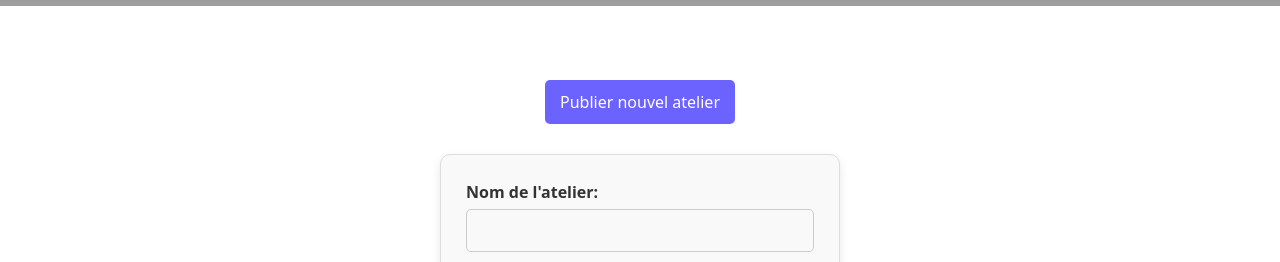
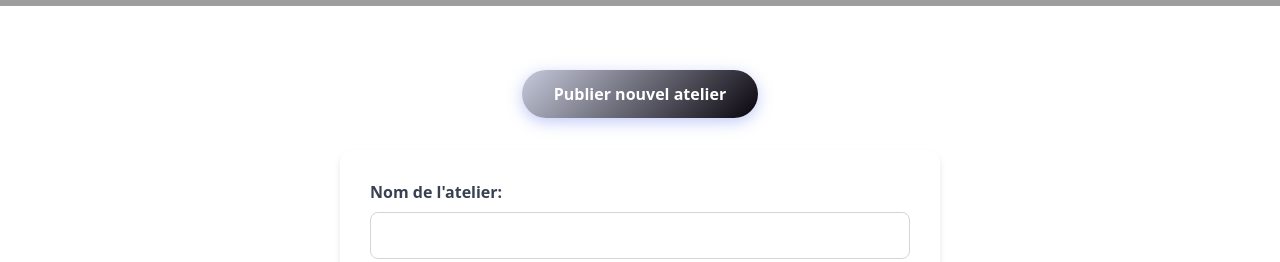
Before and after one commit to saidamst2003/Azuulfrent_new, an Angular app in the folder frent/: page /atelier in a window 1280 px wide. Both pictures are taken after a click on the button "Publier nouvel atelier". Shown: the part 538-800 px from the top of the page. Built offline with nearby package versions, Linux system fonts and the light colour scheme; no server answers; grey boxes are pictures that could not be loaded.

Commit message:
j'ai creer fonction  update atelier

```diff
--- a/frent/src/app/app.routes.ts
+++ b/frent/src/app/app.routes.ts
@@ -4,5 +4,6 @@ import { AtelierComponent } from './atelier/atelier';
 
 export const routes: Routes = [
   { path: '', component: Home },
-  { path: 'atelier', component: AtelierComponent }
+  { path: 'atelier', component: AtelierComponent } ,
+
 ];
--- a/frent/src/app/atelier/atelier.css
+++ b/frent/src/app/atelier/atelier.css
@@ -1,6 +1,3 @@
-
-
-
 body {
     font-family: 'Poppins', sans-serif;
     line-height: 1.6;
@@ -10,6 +7,7 @@ body {
     display: flex;
     flex-direction: column;
 }
+
 .hero-section {
     height: 60vh;
     background: linear-gradient(rgba(23, 21, 21, 0.504), rgba(0, 0, 0, 0)),
@@ -40,147 +38,65 @@ body {
     font-size: 1.2rem;
     margin-bottom: 2rem;
     opacity: 0.9;
-}.ateliers-container-elegant {
-    display: flex;
-    flex-wrap: wrap;
-    gap: 30px;
-    padding: 30px;
-    justify-content: center;
-    background-color: #f7f7f7;
 }
 
-.card-elegant {
-    background-color: #ffffff;
-    border-radius: 12px;
-    box-shadow: 0 6px 15px rgba(0, 0, 0, 0.1);
-    overflow: hidden;
-    width: 100%;
-    max-width: 340px;
-    transition: transform 0.3s ease, box-shadow 0.3s ease;
+.btn-new {
+    background: linear-gradient(135deg, #c6cadb 0%, #08040c 100%);
+    color: white;
+    padding: 12px 32px;
+    border: none;
+    border-radius: 25px;
+    font-size: 16px;
+    font-weight: 600;
+    cursor: pointer;
+    transition: all 0.3s ease;
+    box-shadow: 0 4px 15px rgba(102, 126, 234, 0.4);
+    margin-bottom: 2rem;
 }
 
-.card-elegant:hover {
-    transform: translateY(-8px);
-    box-shadow: 0 12px 25px rgba(0, 0, 0, 0.15);
+.btn-new:hover {
+    transform: translateY(-2px);
+    box-shadow: 0 6px 20px rgba(102, 126, 234, 0.6);
 }
 
-.card-image-placeholder {
-    width: 100%;
-    height: 180px;
-    background-color: #e0e0e0;
+.form-container {
+    max-width: 600px;
+    margin: 0 auto 3rem auto;
+    padding: 30px;
+    background: white;
+    border-radius: 12px;
+    box-shadow: 0 4px 6px rgba(0, 0, 0, 0.1);
 }
 
-.card-image-placeholder img {
-    width: 100%;
-    height: 100%;
-    object-fit: cover;
-    display: block;
+.form-group {
+    margin-bottom: 20px;
 }
 
-.card-content {
-    padding: 15px 20px 20px;
-    display: flex;
-    flex-direction: column;
+.form-group label {
+    display: block;
+    margin-bottom: 8px;
+    font-weight: 600;
+    color: #374151;
 }
 
-.card-category-elegant {
-    display: inline-block;
-    color: #4CAF50;
-    font-size: 0.85em;
-    font-weight: 600;
-    margin-bottom: 8px;
-    text-transform: uppercase;
-    letter-spacing: 0.5px;
-}
-
-.card-title-elegant {
-    font-size: 1.4em;
-    color: #333333;
-    margin: 0 0 10px 0;
-    line-height: 1.3;
-}
-
-.card-description-elegant {
-    color: #666666;
-    font-size: 0.95em;
-    line-height: 1.5;
-    margin-bottom: 20px;
-    flex-grow: 1;
-}
-
-.card-footer-elegant {
-    border-top: 1px solid #eeeeee;
-    padding-top: 15px;
-    display: flex;
-    justify-content: space-between;
-    font-size: 0.9em;
-    color: #888888;
-}
-
-.detail-date, .detail-time {
-    font-weight: 500;
-}
-
-/* Conteneur du formulaire */
-form {
-  width: 400px;
-  margin: 20px auto;
-  padding: 25px;
-  border: 1px solid #ddd;
-  border-radius: 10px;
-  background-color: #f9f9f9;
-  box-shadow: 0 4px 8px rgba(0,0,0,0.1);
-  display: flex;
-  flex-direction: column;
-  gap: 15px;
-}
-
-/* Style des labels */
-.form-group label {
-  display: block;
-  margin-bottom: 5px;
-  font-weight: bold;
-  color: #333;
-}
-
-/* Style des inputs et textarea */
 .form-group input,
 .form-group textarea {
-  width: 100%;
-  padding: 10px;
-  border-radius: 5px;
-  border: 1px solid #ccc;
-  font-size: 14px;
-  box-sizing: border-box;
+    width: 100%;
+    padding: 12px;
+    border: 1px solid #d1d5db;
+    border-radius: 8px;
+    font-size: 14px;
+    transition: border-color 0.3s ease;
 }
 
 .form-group input:focus,
 .form-group textarea:focus {
-  outline: none;
-  border-color: #6c63ff;
-  box-shadow: 0 0 5px rgba(108, 99, 255, 0.5);
+    outline: none;
+    border-color: #667eea;
+    box-shadow: 0 0 0 3px rgba(102, 126, 234, 0.1);
 }
 
-/* Bouton du formulaire */
-button[type="submit"],
-.btn-new {
-  padding: 10px 15px;
-  border: none;
-  border-radius: 5px;
-  background-color: #6c63ff;
-  color: white;
-  font-size: 16px;
-  cursor: pointer;
-  transition: background-color 0.3s;
+.form-group textarea {
+    min-height: 100px;
+    resize: vertical;
 }
-
-/* Hover sur bouton */
-button[type="submit"]:hover,
-.btn-new:hover {
-  background-color: #574fd6;
-}
-
-/* Centrer le bouton "Publier nouvel atelier" */
-.btn-new {
-  margin: 10px 0;
-}
--- a/frent/src/app/atelier/atelier.html
+++ b/frent/src/app/atelier/atelier.html
@@ -8,6 +8,7 @@
 
 
 <!-- creer un atelier -->
+
 <div style="text-align: center;">
   <button class="btn-new" (click)="showForm =!showForm">Publier nouvel atelier</button>
 </div>
@@ -37,32 +38,38 @@
       <label for="heure">Heure:</label>
       <input id="heure" name="heure" type="time" required formControlName="heure">
     </div>
-    <button type="submit">Publier Atelier</button>
 
+    <button *ngIf="!id" type="button" (click)="postAtelier()" class="btn btn-success">
+      Créer Atelier
+    </button>
+
+    <button *ngIf="id" type="button" (click)="updateAtelier()" class="btn btn-primary">
+      Mettre à jour Atelier
+    </button>
 </form>
 </div>
 
 
   <!-- afficher ateliers -->
- <div class="ateliers-container-elegant">
-  <div class="card-elegant" *ngFor="let atelier of ateliers">
 
-  <button class="absolute top-2 left-2 bg-white p-2 rounded-full shadow hover:bg-gray-200 transition">
+<div class="card-elegant relative" *ngFor="let atelier of ateliers">
+  <button (click)="onUpdateAtelier(atelier)" class="absolute top-2 left-2 bg-white p-2 rounded-full shadow hover:bg-gray-200" title="Modifier" >
     <i class="fas fa-edit text-gray-700"></i>
   </button>
 
+  <div class="card-image-placeholder">
+    <img [src]="atelier.image || 'assets/images/default-image.jpg'"alt="Atelier"  class="w-full h-48 object-cover rounded">
+  </div>
 
-    <div class="card-image-placeholder">
-    <img [src]="atelier.image || 'assets/images/default-image.jpg'" alt="Atelier" class="w-full h-48 object-cover rounded">
-    </div>
   <div class="card-content">
+
     <span class="card-category-elegant">{{ atelier.categorie }}</span>
     <h3 class="card-title-elegant">{{ atelier.nom }}</h3>
     <p class="card-description-elegant">{{ atelier.description }}</p>
+
     <div class="card-footer-elegant">
       <span class="detail-date">{{ atelier.date }}</span>
       <span class="detail-time">{{ atelier.heure }}</span>
     </div>
   </div>
 </div>
-</div>
--- a/frent/src/app/atelier/atelier.ts
+++ b/frent/src/app/atelier/atelier.ts
@@ -3,6 +3,7 @@ import { CommonModule } from '@angular/common';
 import { AtelierService } from '../service/atelierService';
 import { AtelierModel } from '../model/atelierModel.model';
 import { FormBuilder, FormGroup, ReactiveFormsModule, Validators } from '@angular/forms';
+import { ActivatedRoute } from '@angular/router';
 @Component({
   selector: 'app-atelier',
   standalone: true,
@@ -20,7 +21,16 @@ export class AtelierComponent implements OnInit {
 
   showForm: boolean = false;
 
-  constructor( private atelierService: AtelierService, private cd: ChangeDetectorRef , private fb :FormBuilder) {}
+  id: number | null ;
+
+  constructor(
+    private atelierService: AtelierService,
+    private cd: ChangeDetectorRef ,
+    private fb :FormBuilder,
+    private activatedRoute: ActivatedRoute
+  ) {
+    this.id = this.activatedRoute.snapshot.params['id'];
+  }
 
   ngOnInit(): void {
     this.getAllAtelier();
@@ -32,6 +42,7 @@ export class AtelierComponent implements OnInit {
       heure: [null, Validators.required],
       categorie: [null, Validators.required]
     });
+
   }
 
 
@@ -76,8 +87,28 @@ export class AtelierComponent implements OnInit {
   }
 
 
+updateAtelier() {
+  if (this.postAtelierForm.valid && this.id) {
+    this.atelierService.updateAtelier(this.id, this.postAtelierForm.value).subscribe({
+      next: (res) => {
+        console.log("atelier mis à jour :", res);
 
+        const index = this.ateliers.findIndex(a => a.id === this.id);
+        if (index !== -1) {
+          this.ateliers[index] = res;
+        }
 
+        this.showForm = false;
+        this.postAtelierForm.reset();
+        this.id = null;
+      },
+      error: (err) => {
+        console.error('Erreur lors de la mise à jour', err);
+      }
+    });
+  } else {
+    console.log('Formulaire invalide ou ID manquant');
+  }
+}
 
-
-}
+   }
--- a/frent/src/app/service/atelierService.ts
+++ b/frent/src/app/service/atelierService.ts
@@ -2,12 +2,14 @@ import { HttpClient } from '@angular/common/http';
 import { Injectable } from '@angular/core';
 import { Observable } from 'rxjs';
 import { AtelierModel  } from '../model/atelierModel.model';
+import { AtelierComponent } from '../atelier/atelier';
 
 
 @Injectable({
   providedIn: 'root'
 })
 export class AtelierService {
+
   private BASIC_URL = 'http://localhost:8081/api/ateliers';
 
   constructor(private http: HttpClient) {}
@@ -19,8 +21,9 @@ export class AtelierService {
   postAtelier(atelier: AtelierModel ): Observable<AtelierModel > {
     return this.http.post<AtelierModel >(this.BASIC_URL, atelier);
   }
-   getAtelierById(id: number): Observable<AtelierModel> {
-    return this.http.get<AtelierModel>(`${this.BASIC_URL}/${id}`);
-  }
+ updateAtelier(id: number, atelier: AtelierModel) {
+  return this.http.put<AtelierModel>(`${this.BASIC_URL}/${id}`, atelier);
+}
+
 
 }
```
Lines whose indentation alone changed are shown as unchanged.
